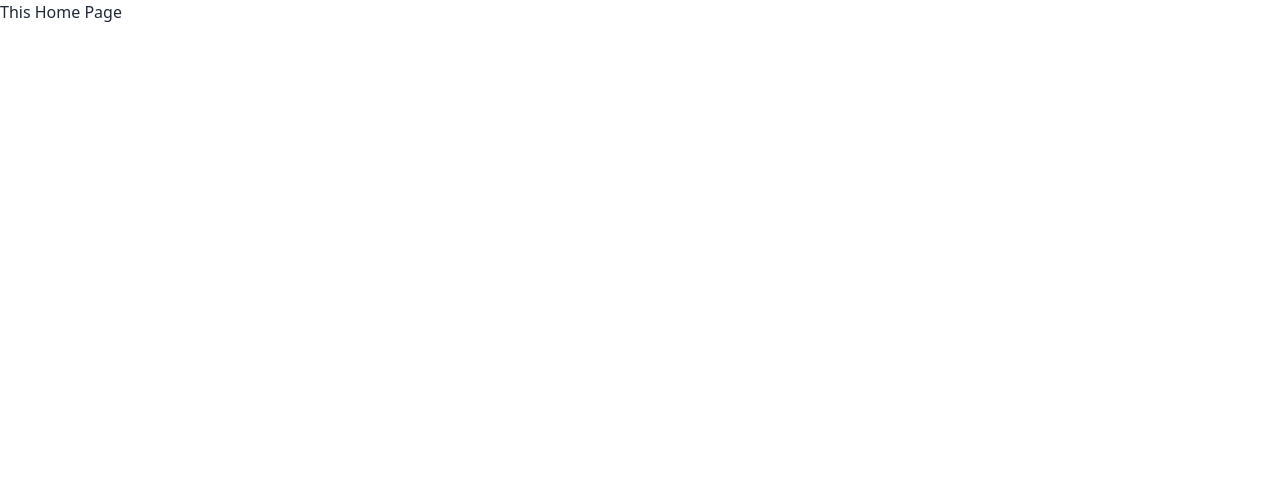
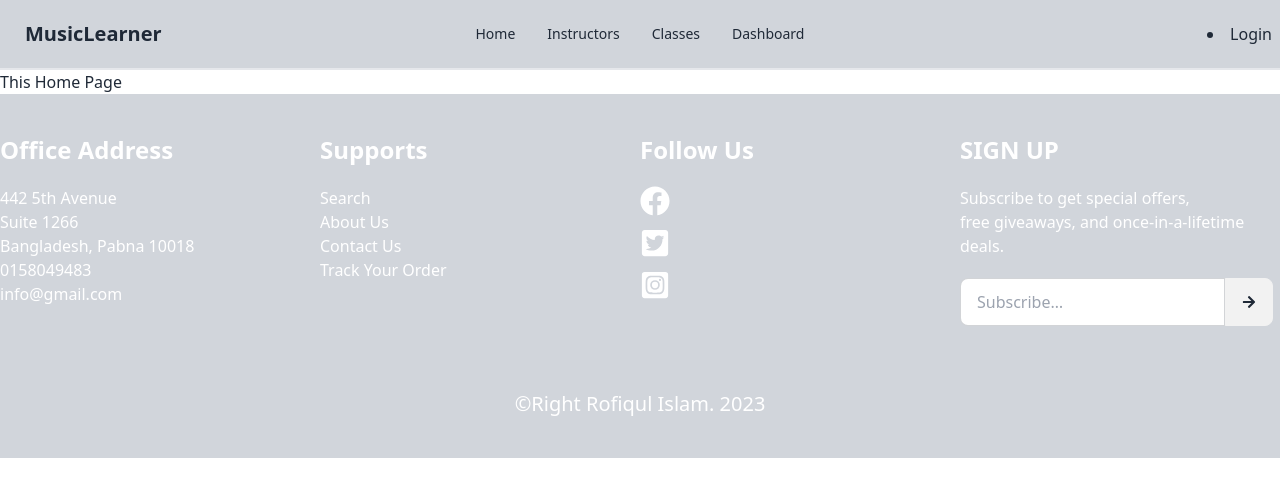
Before and after one commit to itscopebd/summer-camp-school-client, a React (Vite) app: page / in a window 1280 px wide. Shown: the top 496 px of the page. Built offline with nearby package versions, Linux system fonts and the light colour scheme.

Commit message:
header and footer layout establish

```diff
--- a/package.json
+++ b/package.json
@@ -15,6 +15,7 @@
     "match-sorter": "^6.3.1",
     "react": "^18.2.0",
     "react-dom": "^18.2.0",
+    "react-icons": "^4.9.0",
     "react-router-dom": "^6.11.2",
     "sort-by": "^1.2.0"
   },
--- /dev/null
+++ b/src/layout/Main.jsx
@@ -0,0 +1,19 @@
+import React from 'react';
+import { Outlet } from 'react-router-dom';
+import Navbar from '../shared/Navbar/Navbar';
+import Footer from '../shared/Footer/Footer';
+
+const Main = () => {
+    return (
+        <>
+            <Navbar></Navbar>
+
+            <Outlet></Outlet>
+
+            <Footer></Footer>
+
+        </>
+    );
+};
+
+export default Main;
--- a/src/main.jsx
+++ b/src/main.jsx
@@ -1,10 +1,13 @@
 import React from 'react'
 import ReactDOM from 'react-dom/client'
 import './index.css'
-import HomePage from './pages/Home/HomePage'
+import { RouterProvider } from 'react-router-dom'
+import { router } from './routes/Routes.jsx'
+
+
 
 ReactDOM.createRoot(document.getElementById('root')).render(
   <React.StrictMode>
-   <HomePage></HomePage>
+   <RouterProvider router={router}></RouterProvider>
   </React.StrictMode>,
 )
--- /dev/null
+++ b/src/routes/Routes.jsx
@@ -0,0 +1,18 @@
+import { createBrowserRouter } from "react-router-dom";
+import HomePage from "../pages/Home/HomePage";
+import Main from "../layout/Main";
+
+
+
+   export const router= createBrowserRouter([
+        {
+            path:"/",
+            element:<Main></Main>,
+            children:[
+                {
+                    path:"/",
+                    element:<HomePage></HomePage>
+                }
+            ]
+        }
+    ])
--- /dev/null
+++ b/src/shared/Footer/Footer.jsx
@@ -0,0 +1,58 @@
+import React from 'react';
+import { FaArrowRight, FaFacebook, FaInstagramSquare, FaTwitterSquare } from 'react-icons/fa';
+
+const Footer = () => {
+    return (
+        <div className='bg-gray-300 py-10 md:px-0 px-10'>
+            <div className='container mx-auto'>
+                <div className='grid md:grid-cols-2 lg:grid-cols-4 text-white justify-between'>
+                    <div>
+                        <h4 className='text-2xl font-Roboto font-semibold mb-5'>Office Address</h4>
+
+                        <p>442 5th Avenue</p>
+                        <p>Suite 1266</p>
+                        <p>Bangladesh, Pabna 10018</p>
+                        <p>0158049483</p>
+                        <p>info@gmail.com</p>
+                    </div>
+                    <div>
+                        <h4 className='text-2xl font-Roboto font-semibold mb-5'>Supports</h4>
+                        <ul>
+
+                            <li><a href='#'>Search</a></li>
+                            <li><a href='#'>About Us</a></li>
+                            <li><a href='#'>Contact Us</a></li>
+                            <li><a href='#'>Track Your Order</a></li>
+                        </ul>
+                    </div>
+                    <div>
+                        <h4 className='text-2xl font-Roboto font-semibold mb-5'>Follow Us</h4>
+                        <ul>
+
+                            <li><a href='#' className='text-3xl'> <FaFacebook></FaFacebook> </a></li>
+                            <li className=' my-3'><a href='#' className='text-3xl'> <FaTwitterSquare></FaTwitterSquare> </a></li>
+                            <li className=' mb-3'><a href='#' className='text-3xl'> <FaInstagramSquare></FaInstagramSquare> </a></li>
+
+                        </ul>
+                    </div>
+                    <div>
+                        <h4 className='text-2xl font-Roboto font-semibold mb-5'>SIGN UP</h4>
+                        <p>Subscribe to get special offers, <br /> free giveaways, and once-in-a-lifetime deals.</p>
+                        <div className="form-control mt-5">
+                            <div className="input-group">
+                                <input type="text" placeholder="Subscribe…" className="input input-bordered focus:border-none " />
+                                <button className="btn btn-square">
+                                    <FaArrowRight></FaArrowRight>
+                                </button>
+                            </div>
+                        </div>
+
+                    </div>
+                </div>
+                <p className='md:text-center text-white text-xl mt-16'>&copy;Right Rofiqul Islam. 2023</p>
+            </div>
+        </div>
+    );
+};
+
+export default Footer;
--- /dev/null
+++ b/src/shared/Navbar/Navbar.jsx
@@ -0,0 +1,57 @@
+import React from 'react';
+import { Link } from 'react-router-dom';
+
+const Navbar = () => {
+
+const user="roifq"
+
+
+    const menuItems = <>
+
+        <li> <Link>Home</Link> </li>
+        <li><Link>Instructors</Link></li>
+        <li> <Link>Classes</Link> </li>
+        <li> <Link>Dashboard</Link> </li>
+
+
+    </>
+    return (
+        <div className='bg-gray-300 border-b-2 '>
+            <div className='container mx-auto'>
+                <div className="navbar">
+                    <div className="navbar-start">
+                        <div className="dropdown">
+                            <label tabIndex={0} className="btn btn-ghost lg:hidden">
+                                <svg xmlns="http://www.w3.org/2000/svg" className="h-5 w-5" fill="none" viewBox="0 0 24 24" stroke="currentColor"><path strokeLinecap="round" strokeLinejoin="round" strokeWidth="2" d="M4 6h16M4 12h8m-8 6h16" /></svg>
+                            </label>
+                            <ul tabIndex={0} className="menu menu-sm dropdown-content mt-3 p-2 shadow bg-base-100 rounded-box w-52">
+                                {menuItems}
+                            </ul>
+                        </div>
+                        <a className="btn btn-ghost normal-case text-xl">MusicLearner</a>
+                    </div>
+                    <div className="navbar-center hidden lg:flex">
+                        <ul className="menu menu-horizontal px-1">
+                            {menuItems}
+                        </ul>
+                    </div>
+                    <div className="navbar-end">
+                        {
+                            user ? <> <li>Login</li> </> : <> <label tabIndex={0} className="btn btn-ghost btn-circle avatar">
+                                <div className="w-10 rounded-full">
+                                    <img src="/images/stock/photo-1534528741775-53994a69daeb.jpg" />
+                                </div>
+                            </label></>
+                        }
+
+
+
+                    </div>
+                </div>
+
+            </div>
+        </div>
+    );
+};
+
+export default Navbar;
```
Also changed, not shown: 1 other file (tests, documents, lock files or other folders).
